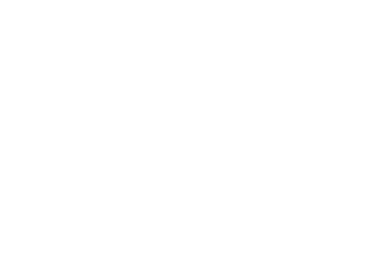
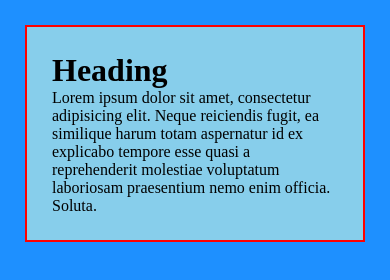
Before and after one commit to spyingcoder/Test-Web-Dev, a plain HTML site: page Css14MediaQuery.html in a window 390 px wide. Drawn offline with Linux system fonts and the light colour scheme.

Commit message:
media query

```diff
--- a/Css14MediaQuery.html
+++ b/Css14MediaQuery.html
@@ -5,10 +5,29 @@
     <meta name="viewport" content="width=device-width, initial-scale=1">
     <title>Css Media Query</title>
     <style>
-
+    *{
+      padding: 0px;
+      margin: 0px;
+      background-color: dodgerblue;
+      /*display: none;*/
+      }
+    @media (max-width: 800px){
+      display: block;
+    }
+      .container{
+        border: 2px solid red;
+        padding: 25px;
+        margin: 25px;
+      }
+      .container, h1, p{
+        background-color: skyblue;
+      }
     </style>
 </head>
 <body>
-
+  <div class="container">
+    <h1>Heading</h1>
+    <p>Lorem ipsum dolor sit amet, consectetur adipisicing elit. Neque reiciendis fugit, ea similique harum totam aspernatur id ex explicabo tempore esse quasi a reprehenderit molestiae voluptatum laboriosam praesentium nemo enim officia. Soluta.</p>
+  </div>
 </body>
 </html>
```
